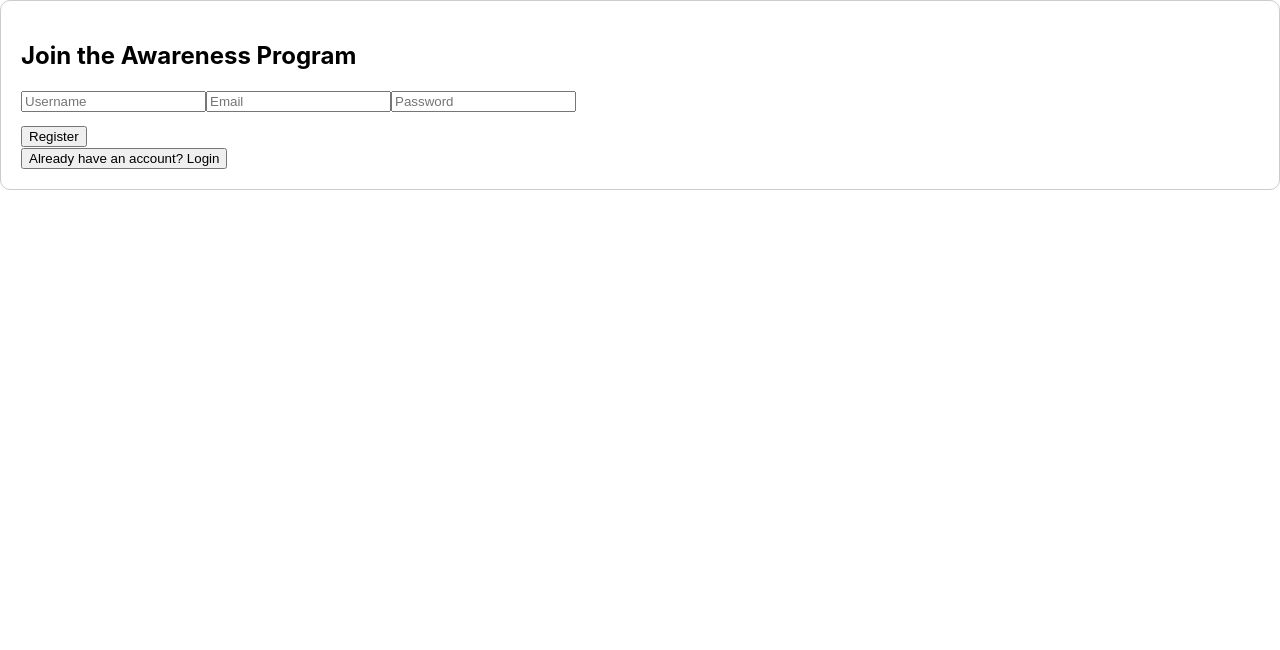
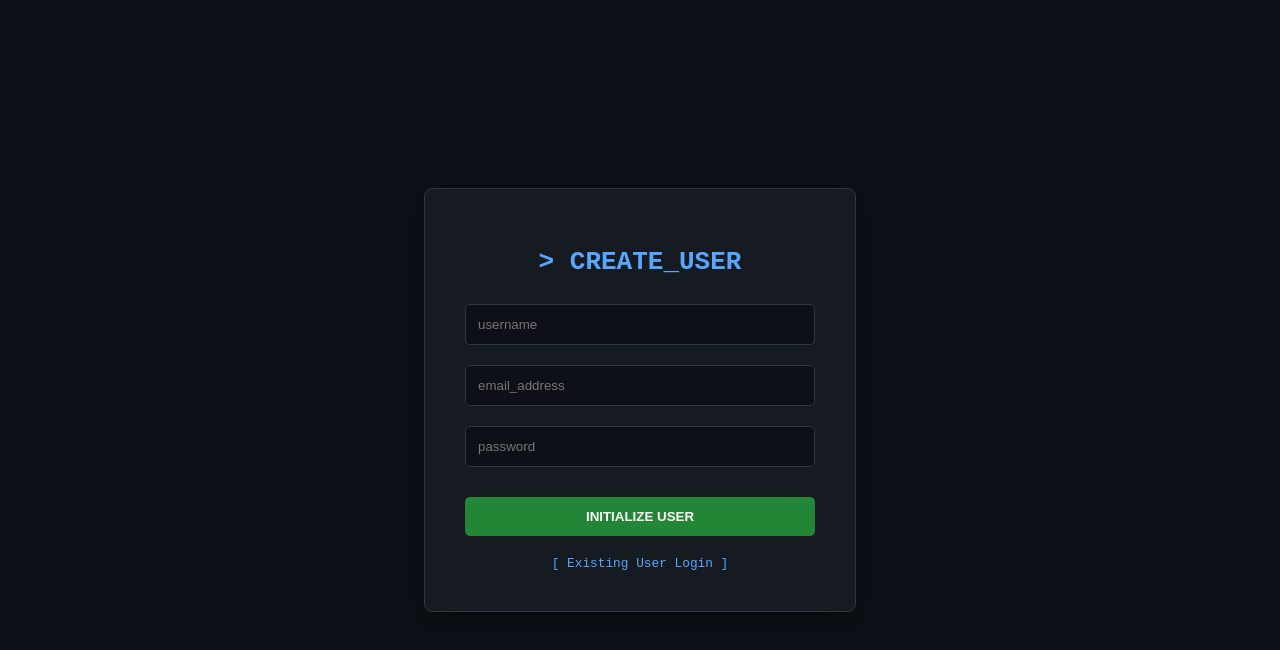
Before and after one commit to GAGAN7350/gyan-chodo, a React (Create React App) app in the folder client/: page / in a window 1280 px wide. Shown: the top 650 px of the page. Built offline with nearby package versions, Linux system fonts and the light colour scheme.

Commit message:
Refactor password strength check and UI updates

```diff
--- a/client/src/App.js
+++ b/client/src/App.js
@@ -3,67 +3,106 @@ import React, { useState } from 'react';
 const Auth = () => {
     const [isLogin, setIsLogin] = useState(false);
     const [formData, setFormData] = useState({ username: '', email: '', password: '' });
-    const [securityTip, setSecurityTip] = useState('');
+    const [securityAnalysis, setSecurityAnalysis] = useState({ message: '', color: '#888' });
 
-    const checkPasswordStrength = (pass) => {
-        if (pass.length === 0) return "";
-        if (pass.length < 6) return "even joshi could crack this in seconds!";
-        if (!/[0-9]/.test(pass)) return "⚠️ WEAK:even joshi could crack this in seconds!";
-        return "✅ STRONG: BUT NOT FOR ME!";
+    const analyzePassword = (pass) => {
+        if (!pass) return { message: '', color: '#888' };
+        if (pass.length < 6) return { message: ' BRO EVEN JOSHI WILL CRACK THIS', color: '#ff4d4d' };
+        if (!/[0-9]/.test(pass) || !/[A-Z]/.test(pass)) return { message: '⚠️ VULNERABLE TO BRUTE FORCE', color: '#ffa500' };
+        return { message: '🛡️ SECURE ENCRYPTION READY', color: '#00ff88' };
     };
 
     const handlePasswordChange = (e) => {
         const pass = e.target.value;
         setFormData({ ...formData, password: pass });
-        setSecurityTip(checkPasswordStrength(pass));
+        setSecurityAnalysis(analyzePassword(pass));
     };
 
-    const handleSubmit = async (e) => {
-        e.preventDefault();
-        const endpoint = isLogin ? '/login' : '/register';
-        const response = await fetch(`https://gyan-chodo-backend.onrender.com${endpoint}`, {
-            method: 'POST',
-            headers: { 'Content-Type': 'application/json' },
-            body: JSON.stringify(formData)
-        });
-        const data = await response.json();
-        if (data.token) {
-            localStorage.setItem('token', data.token);
-            alert("Logged in! Now you can post Gyans securely.");
-        } else {
-            alert(data.message || data.error);
+    const styles = {
+        container: {
+            backgroundColor: '#0d1117',
+            color: '#c9d1d9',
+            height: '100vh',
+            display: 'flex',
+            flexDirection: 'column',
+            alignItems: 'center',
+            justifyContent: 'center',
+            fontFamily: 'monospace'
+        },
+        card: {
+            background: '#161b22',
+            padding: '40px',
+            borderRadius: '8px',
+            border: '1px solid #30363d',
+            width: '350px',
+            boxShadow: '0 8px 24px rgba(0,0,0,0.5)'
+        },
+        input: {
+            width: '100%',
+            padding: '12px',
+            margin: '10px 0',
+            backgroundColor: '#0d1117',
+            border: '1px solid #30363d',
+            color: 'white',
+            borderRadius: '5px',
+            boxSizing: 'border-box'
+        },
+        button: {
+            width: '100%',
+            padding: '12px',
+            backgroundColor: '#238636',
+            color: 'white',
+            border: 'none',
+            borderRadius: '5px',
+            cursor: 'pointer',
+            fontWeight: 'bold',
+            marginTop: '10px'
+        },
+        toggle: {
+            marginTop: '20px',
+            color: '#58a6ff',
+            cursor: 'pointer',
+            fontSize: '0.8rem',
+            textAlign: 'center'
         }
     };
 
     return (
-        <div style={{ padding: '20px', border: '1px solid #ccc', borderRadius: '10px' }}>
-            <h2>{isLogin ? "Welcome Back" : "Join the Awareness Program"}</h2>
-            <form onSubmit={handleSubmit}>
+        <div style={styles.container}>
+            <div style={styles.card}>
+                <h1 style={{ textAlign: 'center', color: '#58a6ff' }}>
+                    {isLogin ? '> AUTH_LOGIN' : '> CREATE_USER'}
+                </h1>
+                <form onSubmit={(e) => e.preventDefault()}>
                     {!isLogin && (
                         <input
-                        type="text" placeholder="Username"
+                            style={styles.input}
+                            placeholder="username"
                             onChange={(e) => setFormData({...formData, username: e.target.value})}
                         />
                     )}
                     <input
-                    type="email" placeholder="Email"
+                        style={styles.input}
+                        placeholder="email_address"
                         onChange={(e) => setFormData({...formData, email: e.target.value})}
                     />
                     <input
-                    type="password" placeholder="Password"
+                        style={styles.input}
+                        type="password"
+                        placeholder="password"
                         onChange={handlePasswordChange}
                     />
 
-                {/* THE AWARENESS TOOL TIP */}
-                <p style={{ color: securityTip.includes('✅') ? 'green' : 'red', fontSize: '0.8rem' }}>
-                    {securityTip}
-                </p>
+                    <div style={{ fontSize: '0.7rem', color: securityAnalysis.color, marginBottom: '10px' }}>
+                        {securityAnalysis.message}
+                    </div>
 
-                <button type="submit">{isLogin ? "Login" : "Register"}</button>
+                    <button style={styles.button}>{isLogin ? 'EXECUTE LOGIN' : 'INITIALIZE USER'}</button>
                 </form>
-            <button onClick={() => setIsLogin(!isLogin)}>
-                {isLogin ? "Need an account? Sign Up" : "Already have an account? Login"}
-            </button>
+                <div style={styles.toggle} onClick={() => setIsLogin(!isLogin)}>
+                    {isLogin ? '[ Register New Account ]' : '[ Existing User Login ]'}
+                </div>
+            </div>
         </div>
     );
 };
```
Lines whose indentation alone changed are shown as unchanged.
